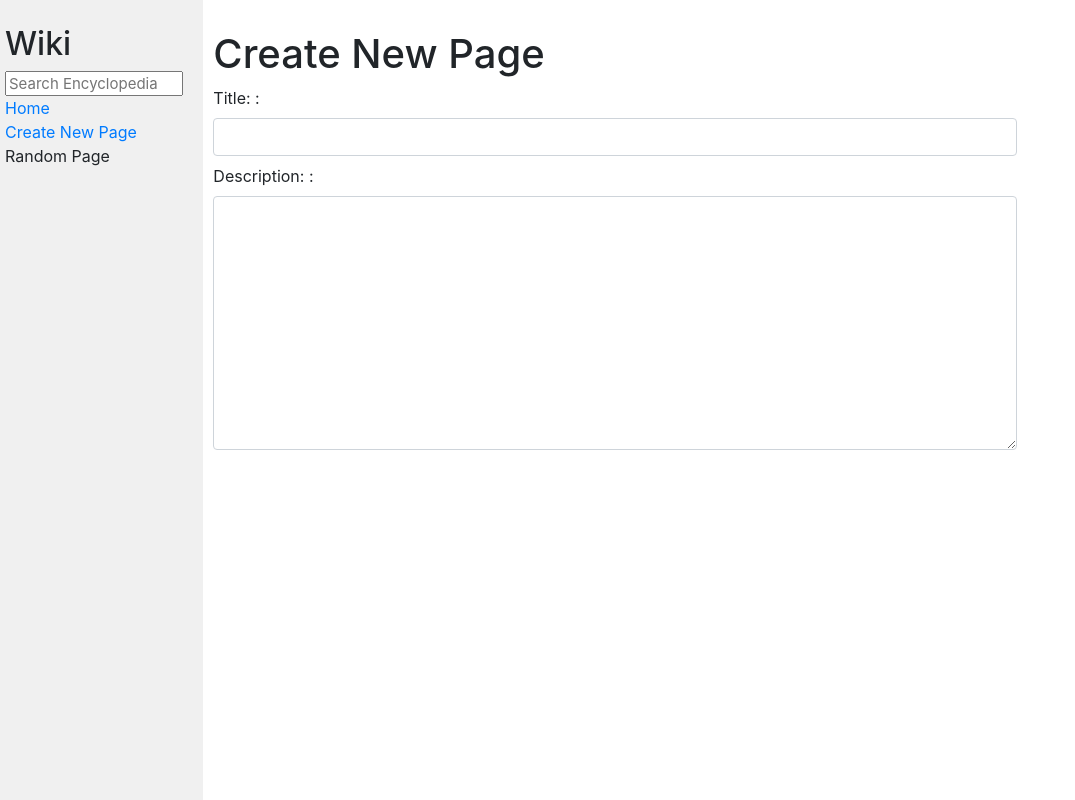
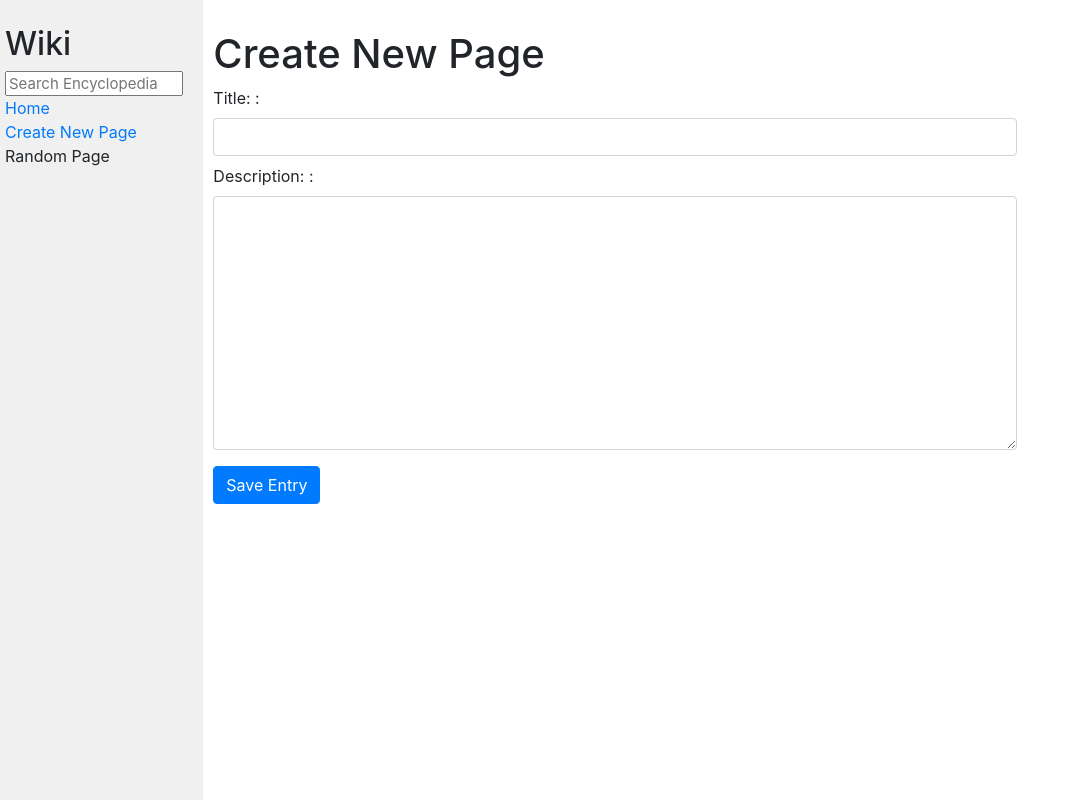
Before and after one commit to LutfiHidayanto/Cs50_Project1, a Django app: page /newpage/ in a window 1280 px wide. Shown: the whole page, without its empty margins (0-1075 px from the left). Run offline with Django 3.2, Linux system fonts and the light colour scheme; some libraries are stand-ins or nearby versions.

Commit message:
working on newPage not done

```diff
--- a/encyclopedia/templates/encyclopedia/newPage.html
+++ b/encyclopedia/templates/encyclopedia/newPage.html
@@ -9,5 +9,6 @@
     <form class="form-group" method="POST">
         {% csrf_token %}
         {{form}}
+        <input class="btn btn-primary mt-3" type="submit" value="Save Entry">
     </form>
 {% endblock %}
--- a/encyclopedia/views.py
+++ b/encyclopedia/views.py
@@ -66,3 +66,7 @@ def newPage(request):
                 return render(request, "encyclopedia\entry.html", {
                     "message": "This Entry Already Exist!"
                 })
+            else:
+                # saving new page
+                util.save_entry(title, description)
+                return HttpResponseRedirect(reverse('wiki_entry', args=[title]))
```
